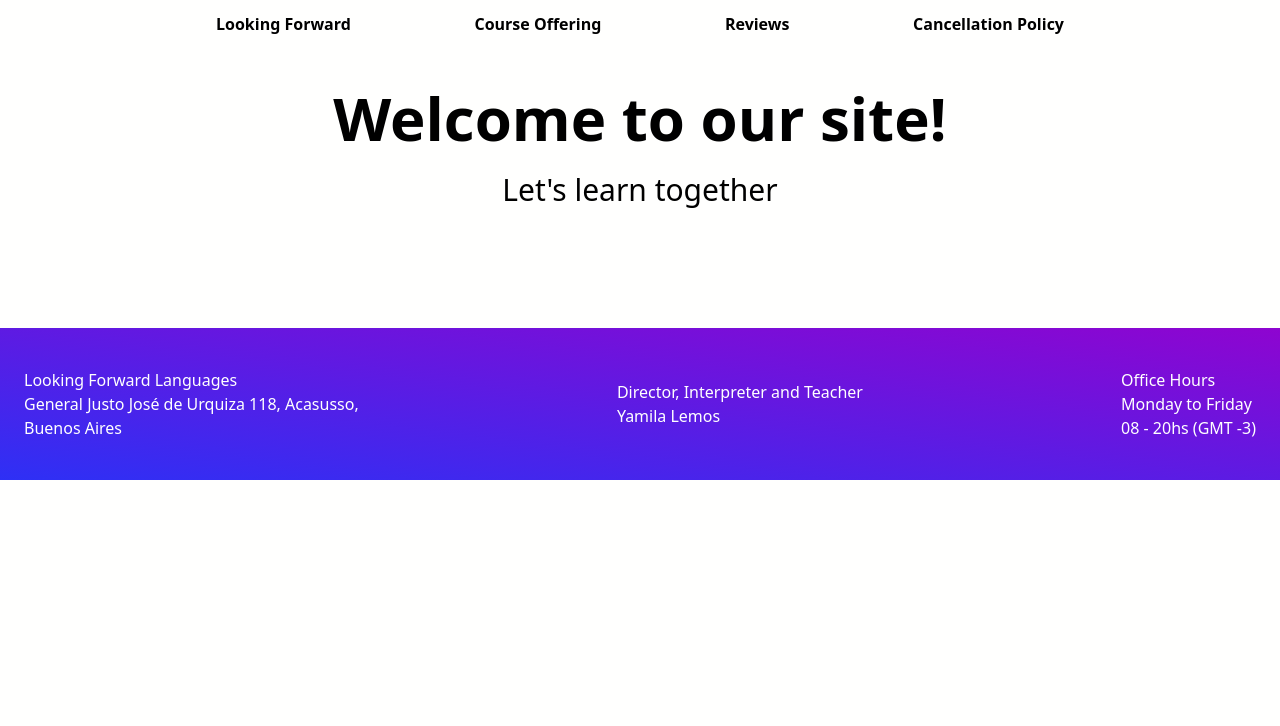
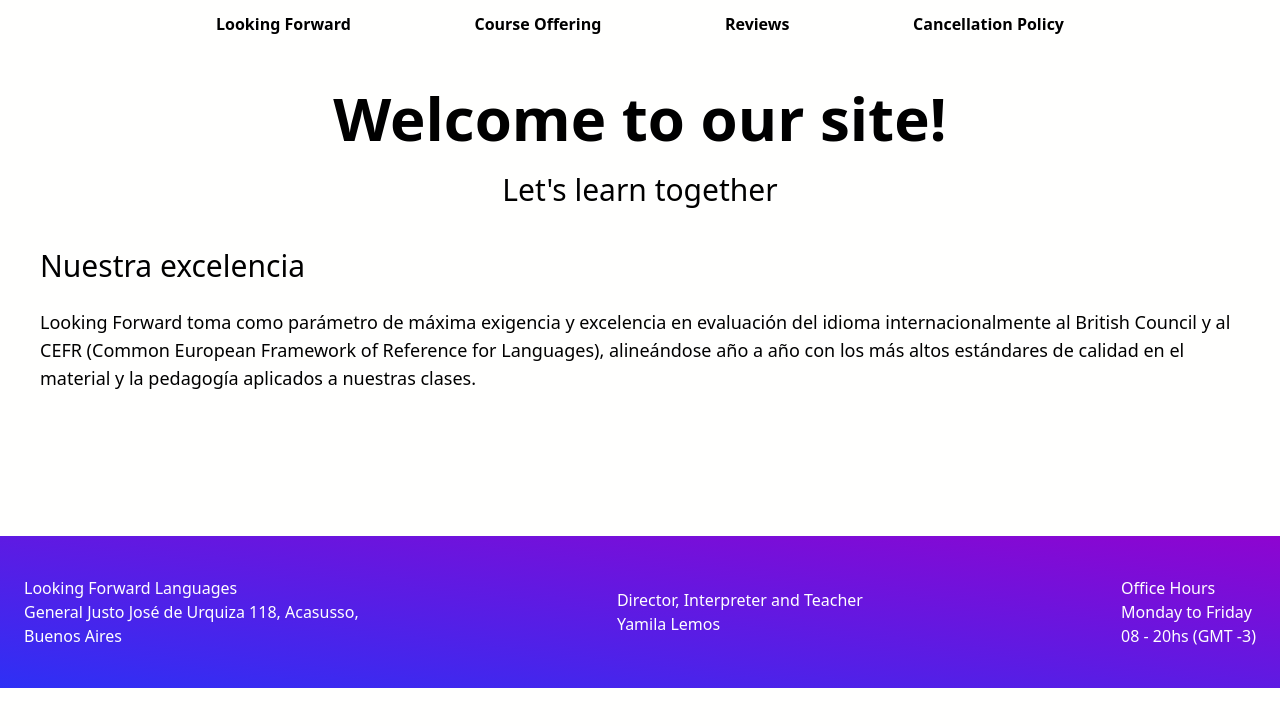
Before and after one commit to AucaCoyan/looking-forward, a Next.js app: page / in a window 1280 px wide. Shown: the top 726 px of the page. Built offline with nearby package versions, Linux system fonts and the light colour scheme.

Commit message:
:sparkles: add section "Nuestra excelencia"

```diff
--- a/src/pages/index.tsx
+++ b/src/pages/index.tsx
@@ -8,6 +8,16 @@
         Welcome to our site!
       </div>
       <div className="text-3xl pt-6 text-center">Let&#39;s learn together</div>
+      <section className="pt-10 px-10">
+        <div className="text-3xl">Nuestra excelencia</div>
+        <div className="text-lg py-6">
+          Looking Forward toma como parámetro de máxima exigencia y excelencia
+          en evaluación del idioma internacionalmente al British Council y al
+          CEFR (Common European Framework of Reference for Languages),
+          alineándose año a año con los más altos estándares de calidad en el
+          material y la pedagogía aplicados a nuestras clases.
+        </div>
+      </section>
     </div>
   );
 }
```
